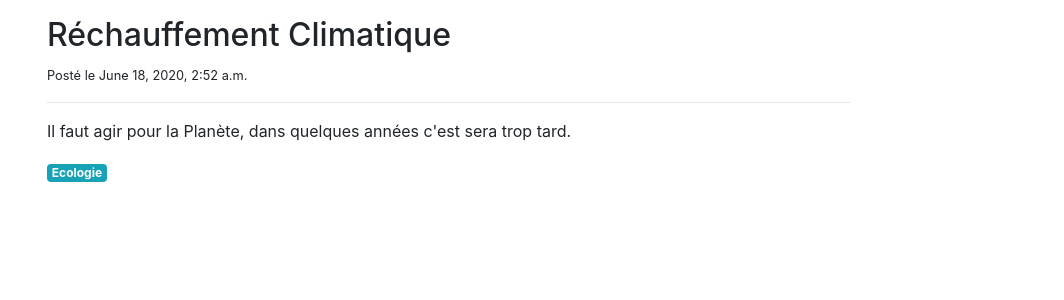
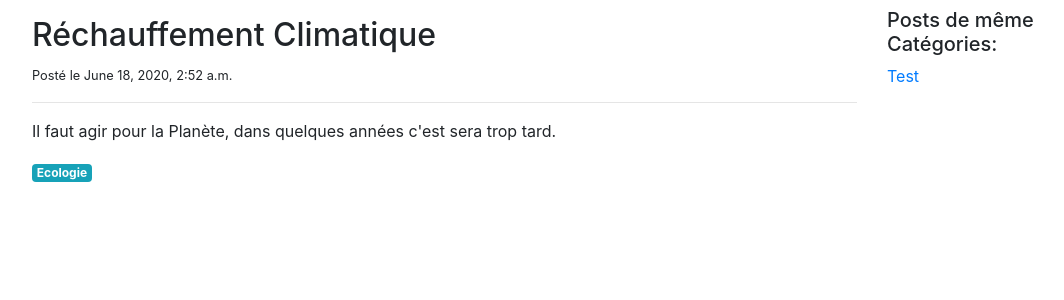
Before and after one commit to dialloDioulde/SavePlanet, a Django app: page /planet/posts/detail/1/ in a window 1280 px wide. Shown: the part 56-356 px from the top of the page, without its empty margins (53-1117 px from the left). Run offline with Django 3.2, Linux system fonts and the light colour scheme; data comes from the database, SQL or seed files in the repository; both versions use the stored data as it was after the commit; some libraries are stand-ins or nearby versions.

Commit message:
Lien vers des Posts de même Catégories

```diff
--- a/planet/templates/planet/post_detail.html
+++ b/planet/templates/planet/post_detail.html
@@ -3,7 +3,8 @@
 {% block title %} {{post.title}} {% endblock %}
 
 {% block content %}
-<div class="col-sm-9">
+<div class="row">
+    <div class="col-md-9">
         <div class="mt-3">
             <h2>{{post.title}}</h2>
             <small>Posté le {{post.created_at}}</small>
@@ -11,9 +12,24 @@
             <p class="text-muted">
                 {{post.text|linebreaks|safe}}
             </p>
-         <a href="{% url 'post-list' post.category.slug %}" class="badge badge-info">{{post.category.name|capfirst}}</a>
+            <a href="{% url 'post-list' post.category.slug %}"
+               class="badge badge-info">{{post.category.name|capfirst}}</a>
         </div>
     </div>
 
+    <div class="col-md-3 mt-2">
+        <h5>Posts de même Catégories: </h5>
+        <ul class="list-group list-unstyled">
+            {% for post in posts_same_category %}
+            <li class="list-group-itm">
+                <a href="{% url 'post-detail' post.pk %}"> {{post.title|truncatewords:4}}</a>
+            </li>
+            {% empty %}
+            C'est le seul Post de la Catégorie {{post.title}} actuellement.
+            {% endfor %}
+        </ul>
+    </div>
+
+</div>
 
 {% endblock %}
--- a/planet/views.py
+++ b/planet/views.py
@@ -4,7 +4,7 @@ from planet import model_helpers, navigation
 
 # Create your views here.
 
-
+# Renvoie tous les Posts et on affiche les plus récents
 def post_list(request, category_name = model_helpers.post_category_all.slug()):
 
     category, posts = model_helpers.get_category_and_posts(category_name)
@@ -16,8 +16,13 @@ def post_list(request, category_name = model_helpers.post_category_all.slug()):
     return render(request, 'planet/post_list.html', context)
 
 
+# Renvoie les details d'un Post
 def post_detail(request, post_id):
-    post = get_object_or_404(Post, pk=post_id)
+    post = get_object_or_404(Post, pk=post_id) # On récupère le Post par son ID
 
-    context = {'post' : post, 'navigation_items' : navigation.navigation_items(navigation.NAV_POSTS)}
+    # On récupère que les Posts d'une même Catégorie ici
+    posts_same_category = Post.objects.filter(published = True, category = post.category).exclude(pk = post_id)
+
+    context = {'post' : post, 'navigation_items' : navigation.navigation_items(navigation.NAV_POSTS),
+               'posts_same_category' : posts_same_category}
     return render(request, 'planet/post_detail.html', context)
```
Also changed, not shown: planet/templates/planet/post_list.html (+7 -3 lines), db.sqlite3. Lines whose indentation alone changed are shown as unchanged.
